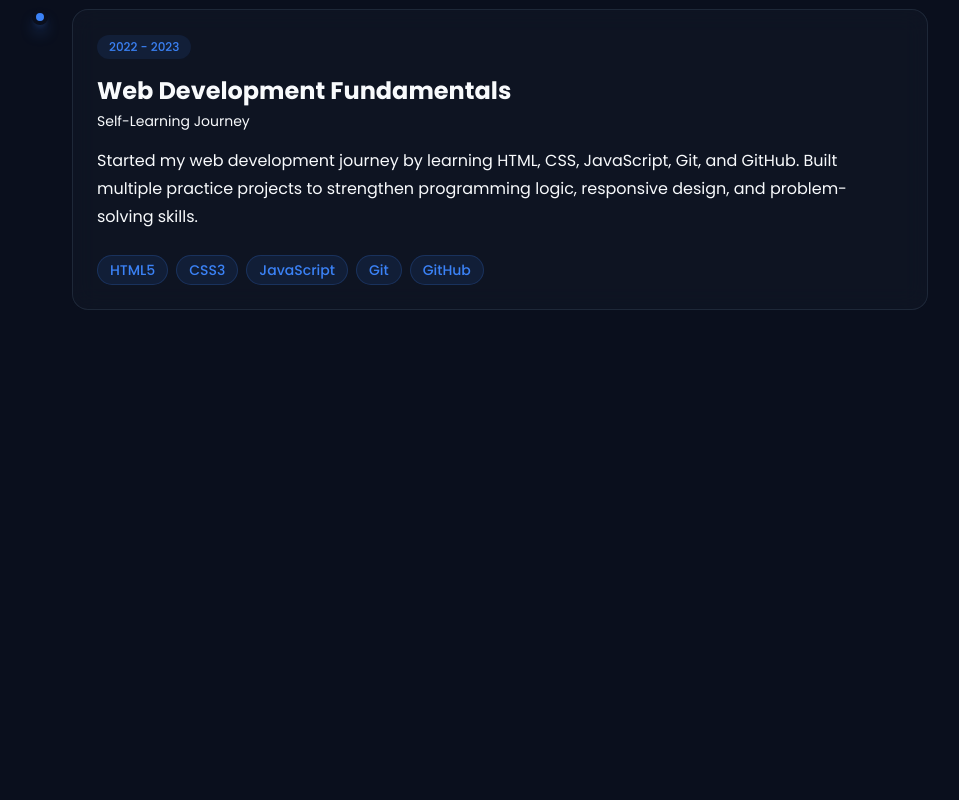
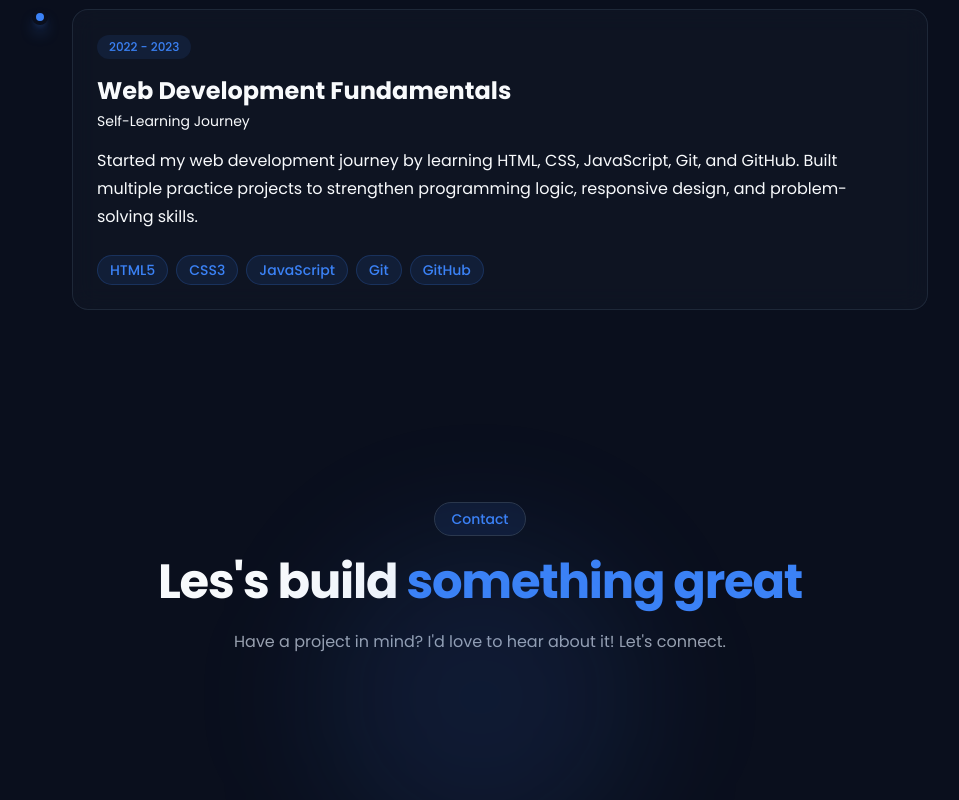
Before and after one commit to ALAMIN761740/next-js-portfolio, a Next.js app: page / in a window 1280 px wide. Shown: the part 4425-5225 px from the top of the page, without its empty margins (160-1119 px from the left). Before the commit the page ends 4831 px from the top, so only its background shows below. Built offline with nearby package versions, Linux system fonts and the light colour scheme.

Commit message:
feat(contact): add contact section layout and info

```diff
--- a/src/app/page.tsx
+++ b/src/app/page.tsx
@@ -1,5 +1,6 @@
 
 import AboutSection from "@/sections/AboutSection";
+import ContactSection from "@/sections/ContactSection";
 import DevelopmentJourney from "@/sections/DevelopmentJourney";
 import HeroSection from "@/sections/HeroSection";
 import JourneySection from "@/sections/JourneySection";
@@ -15,6 +16,7 @@ export default function Home() {
       {/* <DevelopmentJourney></DevelopmentJourney> */}
       {/* E */}
       <JourneySection></JourneySection>
+      <ContactSection></ContactSection>
     </>
   );
 }
--- a/src/sections/ContactSection.tsx
+++ b/src/sections/ContactSection.tsx
@@ -1,3 +1,4 @@
+import SectionHeader from "@/components/ui/SectionHeader";
 import { LuMail, LuPhone, LuMapPin } from "react-icons/lu";
 
 const contactInfo = [
@@ -23,6 +24,19 @@ const contactInfo = [
 
 export default function ContactSection() {
     return (
-        <div>ContactSection</div>
+        <section id="contact" className="py-24 relative overflow-hidden">
+            <div className="absolute top-1/3 right-1/4 -translate-x-1/2 w-80 h-80 rounded-full blur-3xl bg-primary/10 " />
+
+            <SectionHeader title="Les's build" highlight="something great" badge="Contact" description="Have a project in mind? I'd love to hear about it! Let's connect." />
+
+            <div className="grid grid-cols-1 md:grid-cols-2 gap-10 mt-12">
+                {/* left - from */}
+                <form>
+
+                </form>
+
+                {/* right - contact info */}
+            </div>
+        </section>
     )
 }
```
